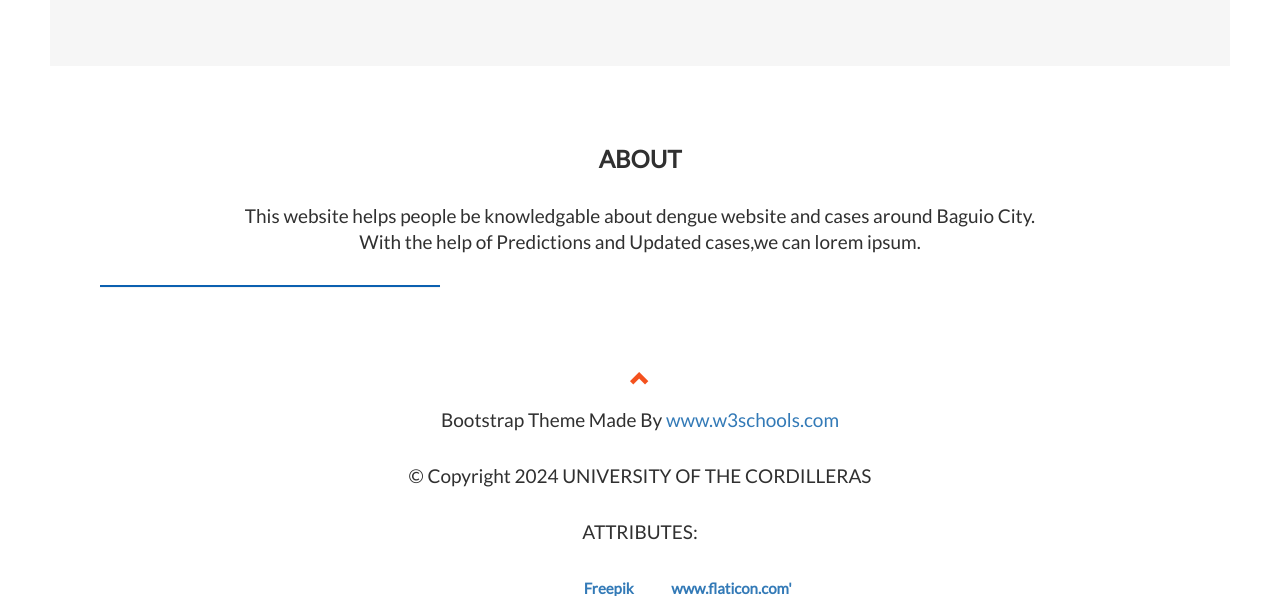
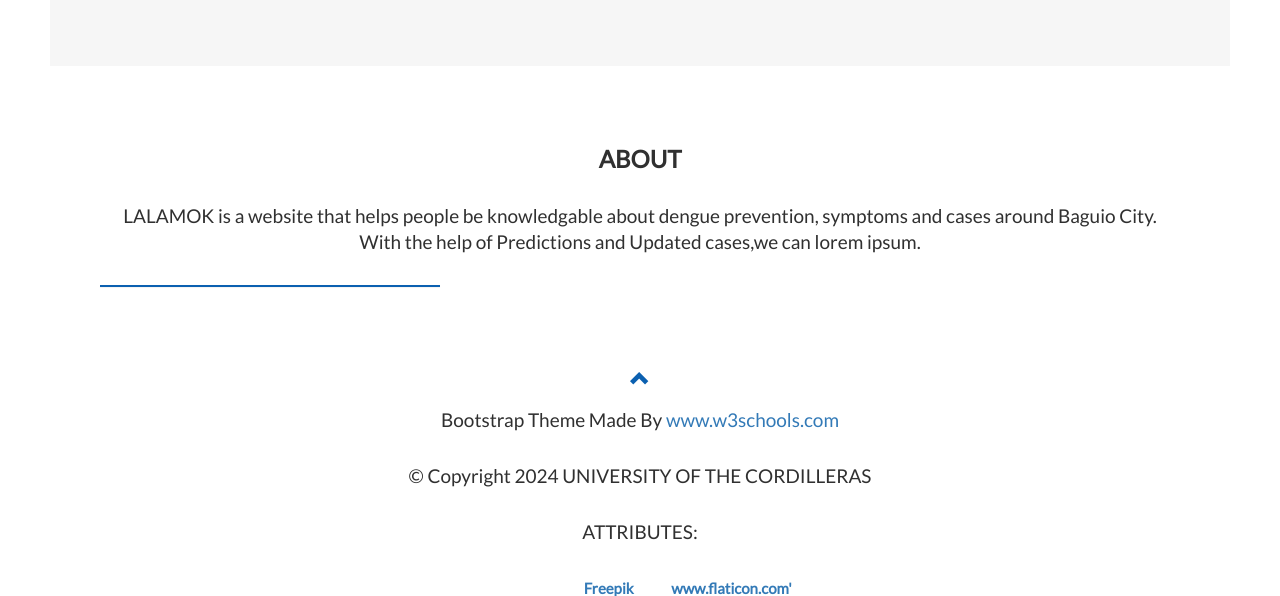
Before and after one commit to ShamErika/capstone, a PHP site: page / in a window 1280 px wide. Shown: the part 4000-4596 px from the top of the page. Run offline with PHP 8.4, Linux system fonts and the light colour scheme.

Commit message:
changed padding in nav bar

```diff
--- a/index.html
+++ b/index.html
@@ -282,7 +282,7 @@
 <div id="about" class="container-fluid">
   <div class="text-center">
     <h2>About</h2>
-    <h4>This website helps people be knowledgable about dengue website and cases around Baguio City.
+    <h4>LALAMOK is a website that helps people be knowledgable about dengue prevention, symptoms and cases around Baguio City.
       <br> With the help of Predictions and Updated cases,we can lorem ipsum.
     </h4>
   </div>
@@ -304,8 +304,8 @@
 
 
 <footer class="container-fluid text-center">
-  <a href="#myPage" title="To Top">
-    <span class="glyphicon glyphicon-chevron-up"></span>
+  <a href="#myPage" title="To Top" style="color: #0B60B0;">
+    <span style="color: #0B60B0;"  class="glyphicon glyphicon-chevron-up"></span>
   </a>
   <p>Bootstrap Theme Made By <a href="https://www.w3schools.com">www.w3schools.com</a></p>
   <p>© Copyright 2024 UNIVERSITY OF THE CORDILLERAS</p>
--- a/style.css
+++ b/style.css
@@ -138,7 +138,7 @@
     color: #fff !important;
     border: 2px solid white;
     border-radius: 5px;
-    padding: 10px 15px;
+    padding: 8px 10px;
     margin-right: 20px;
     margin-top: 10px;
   }
```
